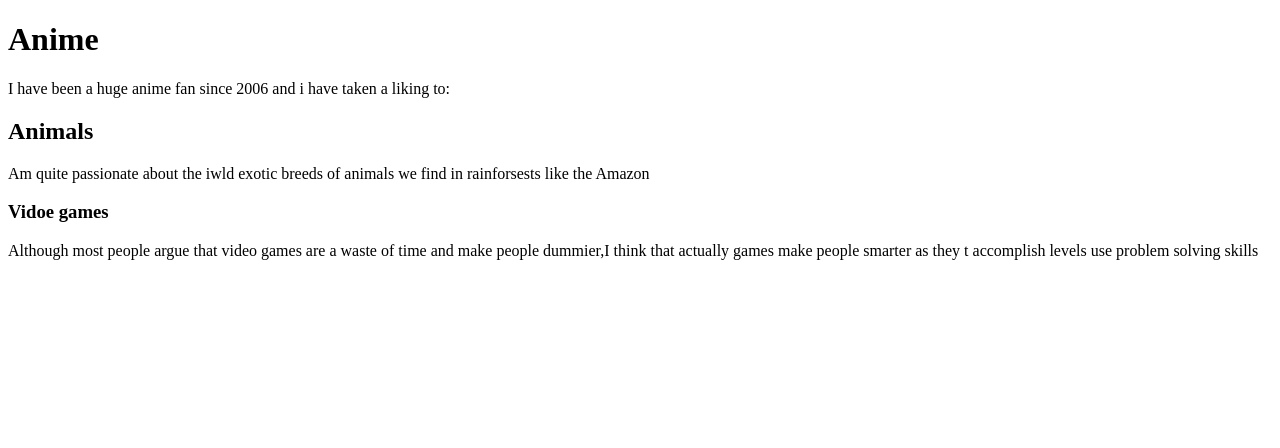
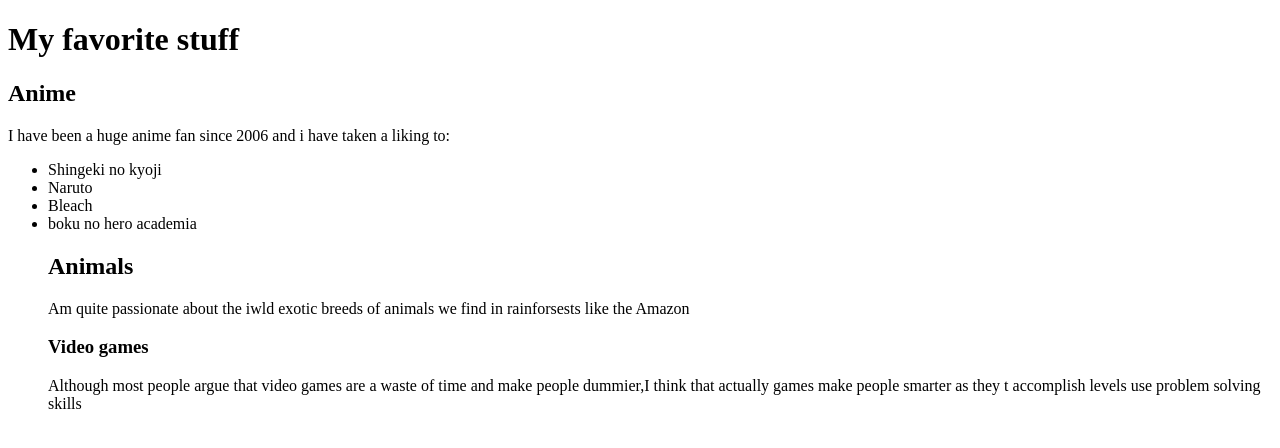
Before and after one commit to Michellemukami/web-site, a plain HTML site: page my-favorite-things.html in a window 1280 px wide. Drawn offline with Linux system fonts and the light colour scheme.

Commit message:
add list elements

```diff
--- a/my-favorite-things.html
+++ b/my-favorite-things.html
@@ -4,17 +4,24 @@
        <title>Favorites!</title>
     </head>
     <body>
-      <h1>Anime</h1>
+      <h1>My favorite stuff</h1>
+      <h2>Anime</h2>
 
       <p>I have been a huge anime fan since 2006
         and i have taken a liking to:</p>
+      <ul>
+        <li>Shingeki no kyoji</li>
+        <li>Naruto</li>
+        <li>Bleach</li>
+        <li>boku no hero academia</li>
+
 
       <h2>Animals</h2>
 
       <p>Am quite passionate about the iwld exotic breeds of animals we find in
         rainforsests like the Amazon</p>
 
-      <h3>Vidoe games</h3>
+      <h3>Video games</h3>
 
       <p>Although most people argue that video games are a waste of time and make
         people dummier,I think that actually games make people smarter as they t
```
Also changed, not shown: my-first-webpage.html (+1 -1 lines).
